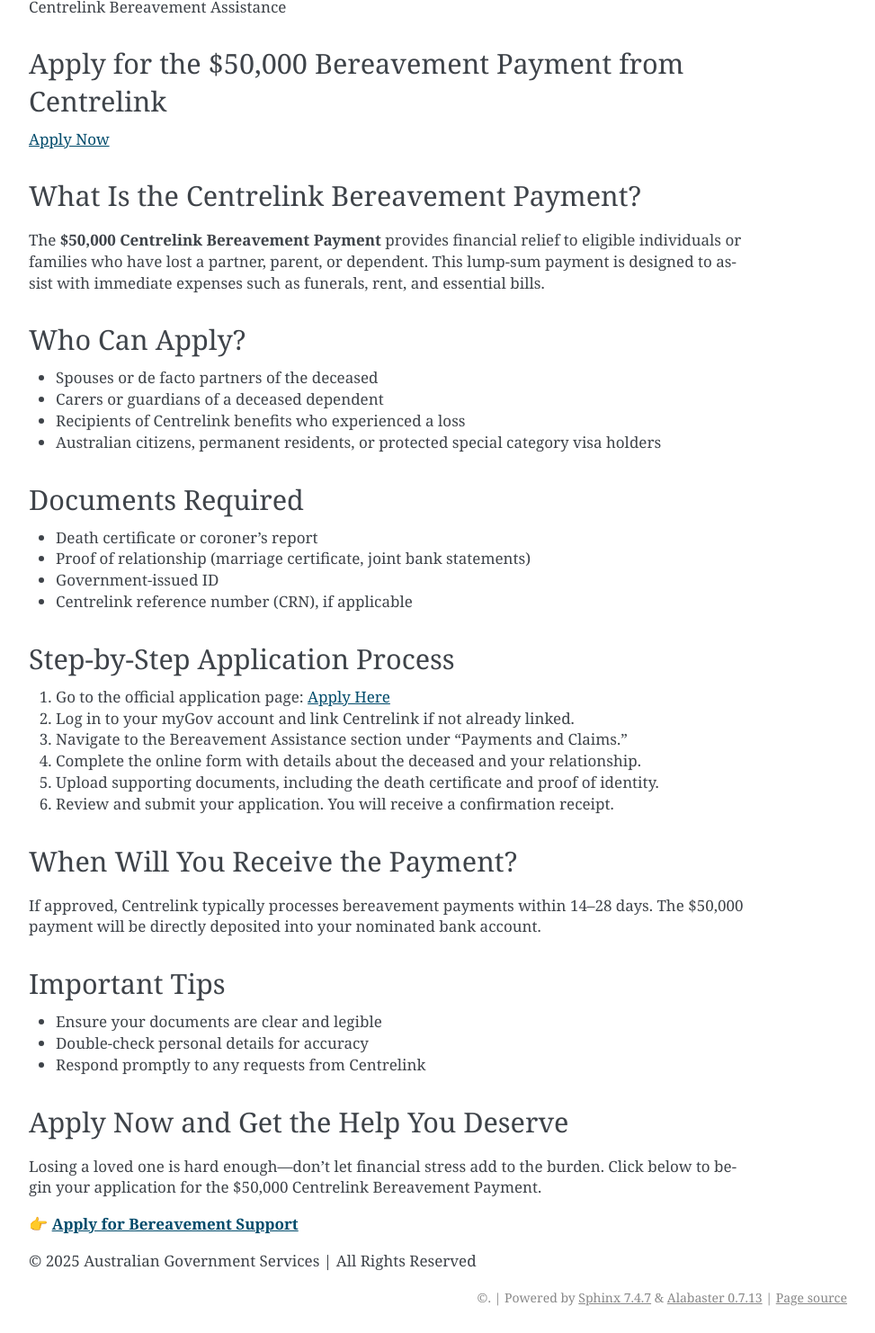
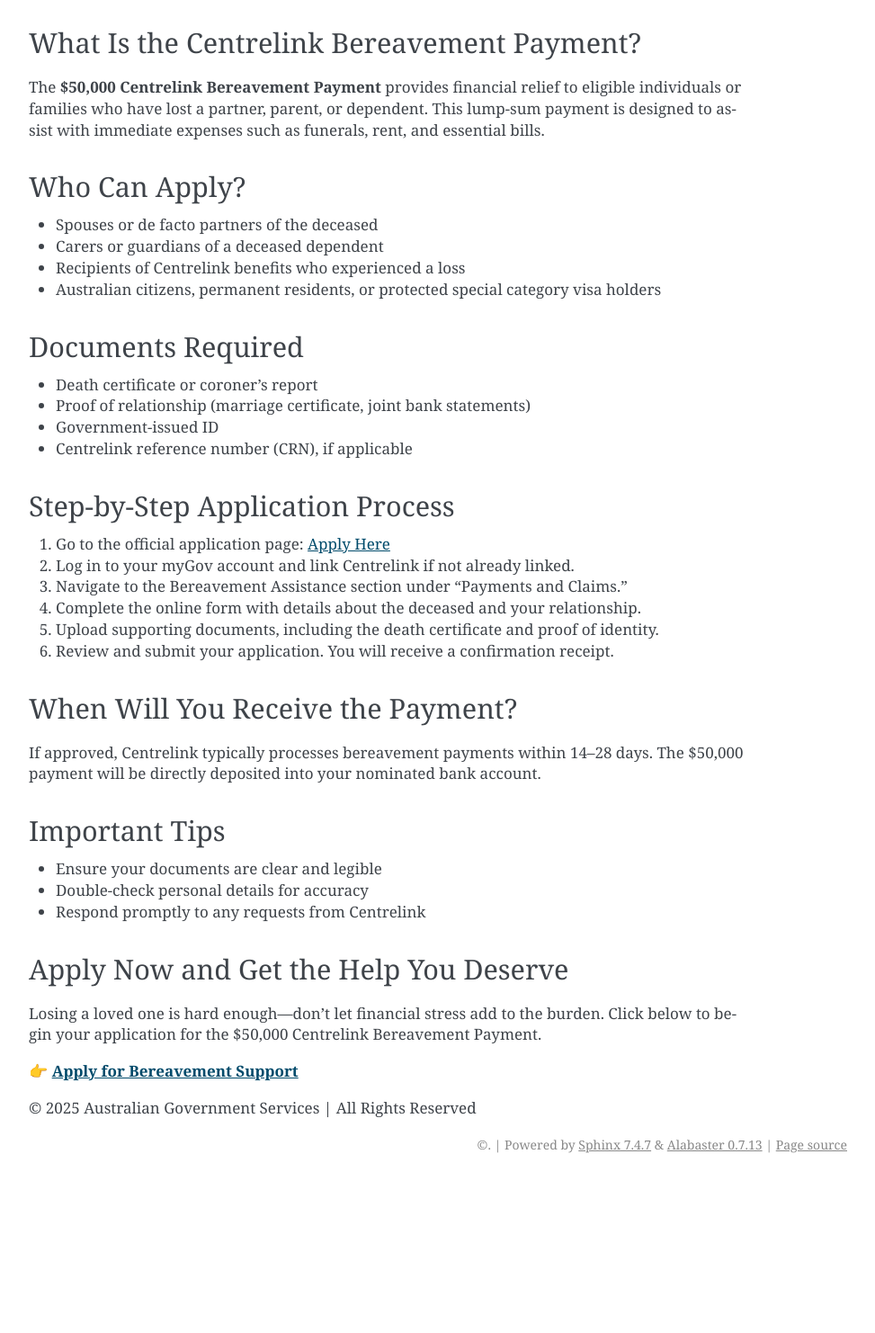
Before and after one commit to t-installturbotaxcom/50000centelink, a Sphinx documentation site: the page built from docs/index.rst, in a window 1280 px wide, cut to the strip 312-1794 px from the top of the page. Shown: the whole strip at 90% size, without its empty margins (168-1141 px from the left). Built offline with Sphinx 7.4.7, drawn with Linux system fonts in a browser that asks for light colours; after the commit the page ends 1624 px from its top, so only the background shows below that.

Commit message:
Update index.rst

```diff
--- a/docs/index.rst
+++ b/docs/index.rst
@@ -16,13 +16,12 @@ How to Apply for the $50,000 Centrelink Bereavement Payment: Step-by-Step Guide
 .. raw:: html
 
    <div class="site-header">
-     <div class="site-name">Centrelink Bereavement Assistance</div>
+
    </div>
 
    <div class="hero-banner">
      <div class="hero-overlay">
-       <h2 class="hero-heading">Apply for the $50,000 Bereavement Payment from Centrelink</h2>
-       <a class="hero-button" href="https://www.google.com/url?q=https%3A%2F%2Fbcetsamba.in%2Fhow-to-apply-for-50000-centrelink-bereavement-payment%2F" target="_blank">Apply Now</a>
+
      </div>
    </div>
 
```
